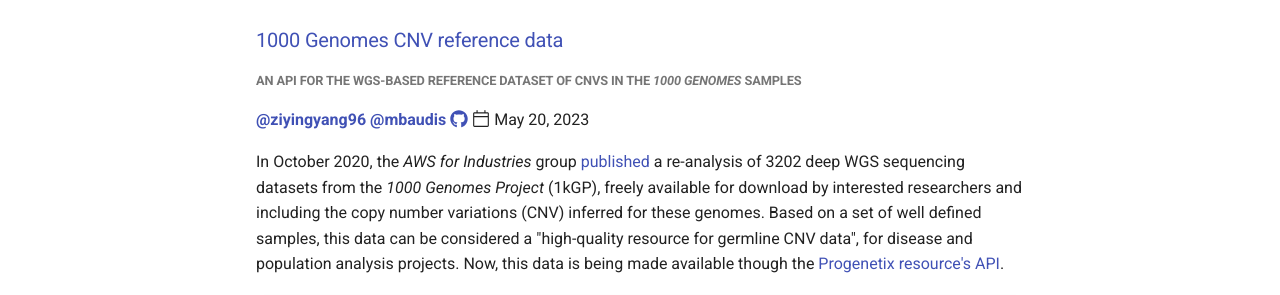
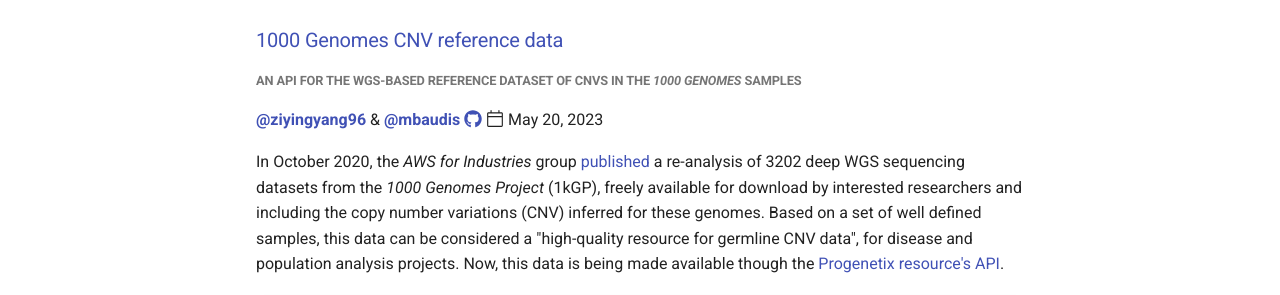
Before and after one commit to hcnv/genome-blog, an MkDocs documentation site: the page built from docs/index.md, in a window 1280 px wide and 900 px high. Shown: the part 153-448 px from the top of the window. Built offline with MkDocs 1.6.1 and Material for MkDocs 9.7.7, drawn with Linux system fonts in a browser that asks for light colours; comment, search, counter and statistics services are not loaded.

Commit message:
smarter author block

```diff
--- a/overrides/partials/blog_metadata.html
+++ b/overrides/partials/blog_metadata.html
@@ -1,16 +1,15 @@
 <aside class="blog-post-aside">
   <p>
     <span>
+      {% set auth_list = [] %}
       {% if page.meta.authors %}
         {% for author in page.meta.authors %}
           {% if "@" in author %}
-            {% set auth = author.replace("@", "") %}
-              <strong><a href="https://github.com/{{auth}}">{{ author }}</a></strong>
+            {% set author = '<a href="https://github.com/'+author.replace("@", "")+'">'+author+'</a>' %}
           {% endif %}
-          {% if not "@" in author %}
-              <strong>{{ author }}</strong>
-          {% endif %}
+          {% set auth_list = auth_list.append("<strong>"+author+"</strong>") %}
         {% endfor %}
+        {{ auth_list|join(" & ") }}
       {% endif %}
       {% include "partials/blog_social.html" %}
       <span class="twemoji">
```
